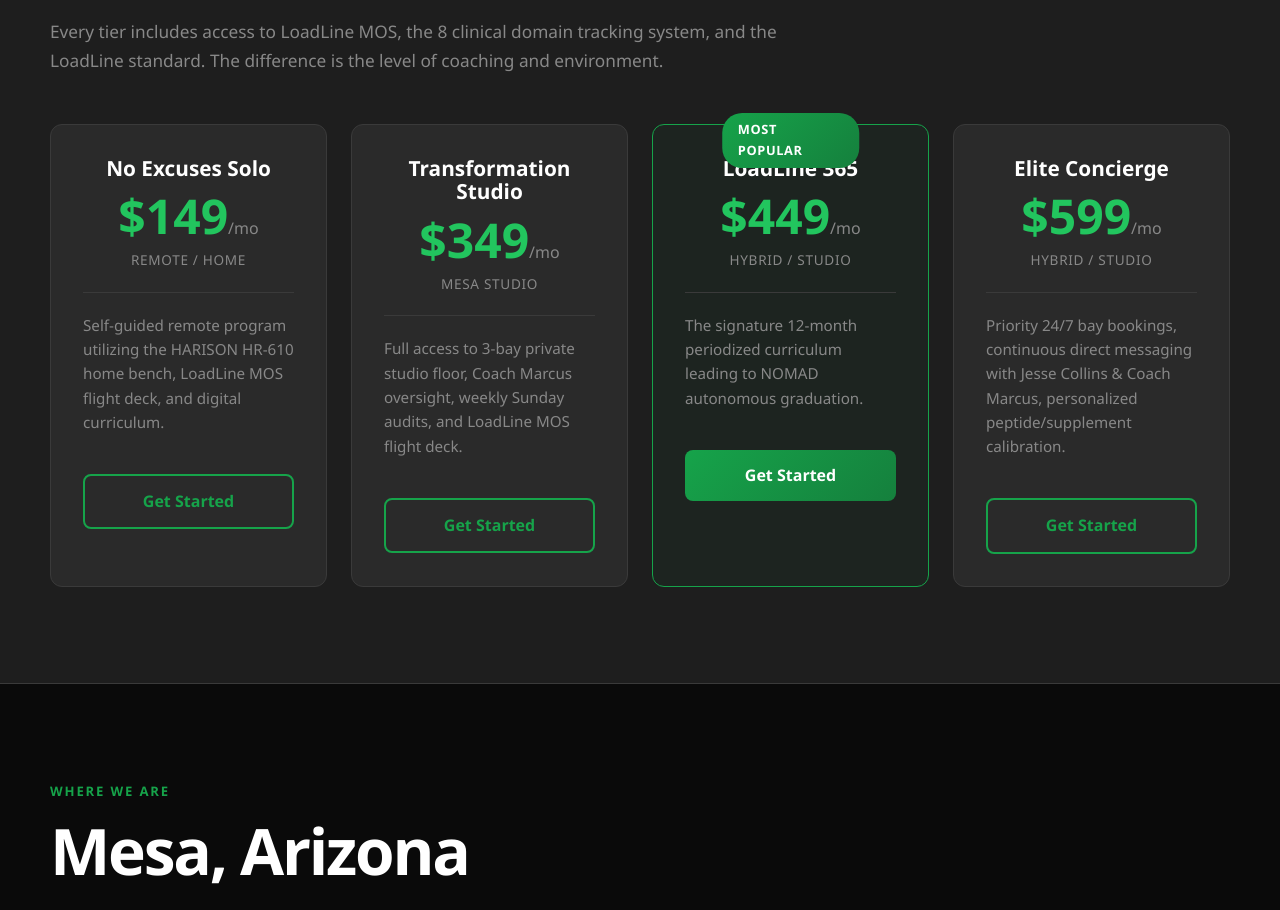
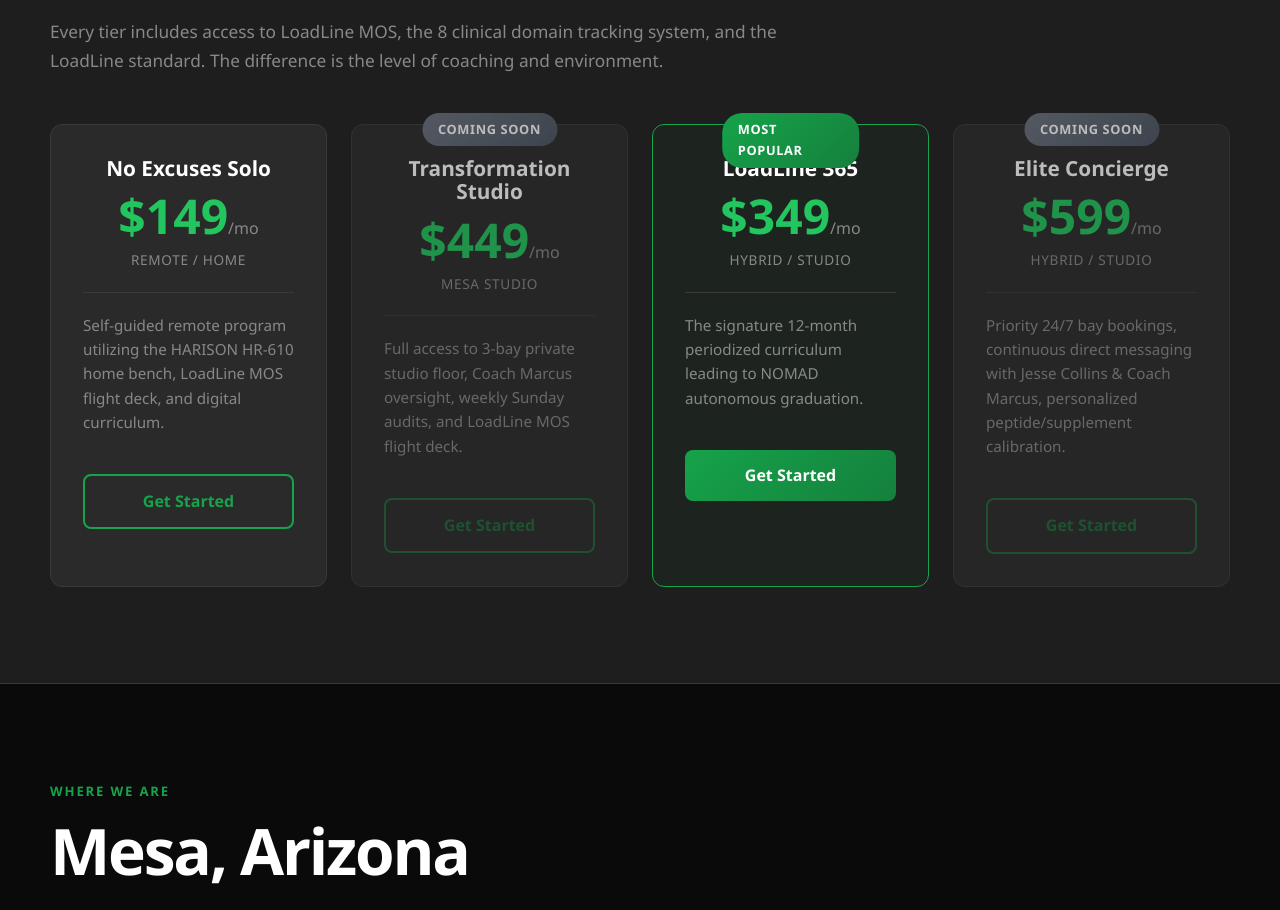
Before and after one commit to noexcusesjesse/LLFLanding, a website: page index.html in a window 1280 px wide. Shown: the part 8196-9106 px from the top of the page. Drawn offline with Linux system fonts and the light colour scheme.

Commit message:
Update pricing: LoadLine 365 to 49, add Coming Soon badges

```diff
--- a/index.html
+++ b/index.html
@@ -339,10 +339,11 @@
             <a class="button button-outline" href="#contact-form" style="width: 100%; margin-top: 20px;">Get Started</a>
           </div>
 
-          <div class="pricing-card">
+          <div class="pricing-card coming-soon">
+            <div class="pricing-badge coming-soon-badge">Coming Soon</div>
             <div class="pricing-header">
               <h3>Transformation Studio</h3>
-              <div class="pricing-price">$349<span>/mo</span></div>
+              <div class="pricing-price">$449<span>/mo</span></div>
               <p class="pricing-environment">Mesa Studio</p>
             </div>
             <p class="pricing-description">Full access to 3-bay private studio floor, Coach Marcus oversight, weekly Sunday audits, and LoadLine MOS flight deck.</p>
@@ -353,14 +354,15 @@
             <div class="pricing-badge">Most Popular</div>
             <div class="pricing-header">
               <h3>LoadLine 365</h3>
-              <div class="pricing-price">$449<span>/mo</span></div>
+              <div class="pricing-price">$349<span>/mo</span></div>
               <p class="pricing-environment">Hybrid / Studio</p>
             </div>
             <p class="pricing-description">The signature 12-month periodized curriculum leading to NOMAD autonomous graduation.</p>
             <a class="button button-primary" href="#contact-form" style="width: 100%; margin-top: 20px;">Get Started</a>
           </div>
 
-          <div class="pricing-card">
+          <div class="pricing-card coming-soon">
+            <div class="pricing-badge coming-soon-badge">Coming Soon</div>
             <div class="pricing-header">
               <h3>Elite Concierge</h3>
               <div class="pricing-price">$599<span>/mo</span></div>
--- a/styles.css
+++ b/styles.css
@@ -1005,3 +1005,25 @@ p { font-size: 1.08rem; color: var(--text-primary); }
     padding: 24px;
   }
 }
+
+/* Coming Soon Cards */
+.pricing-card.coming-soon {
+  opacity: 0.7;
+  position: relative;
+}
+
+.pricing-card.coming-soon .pricing-badge {
+  background: linear-gradient(135deg, #6b7280, #4b5563);
+  color: white;
+}
+
+.pricing-card.coming-soon:hover {
+  transform: none;
+  border-color: var(--border-color);
+}
+
+.pricing-card.coming-soon .button {
+  opacity: 0.5;
+  pointer-events: none;
+  cursor: not-allowed;
+}
```
